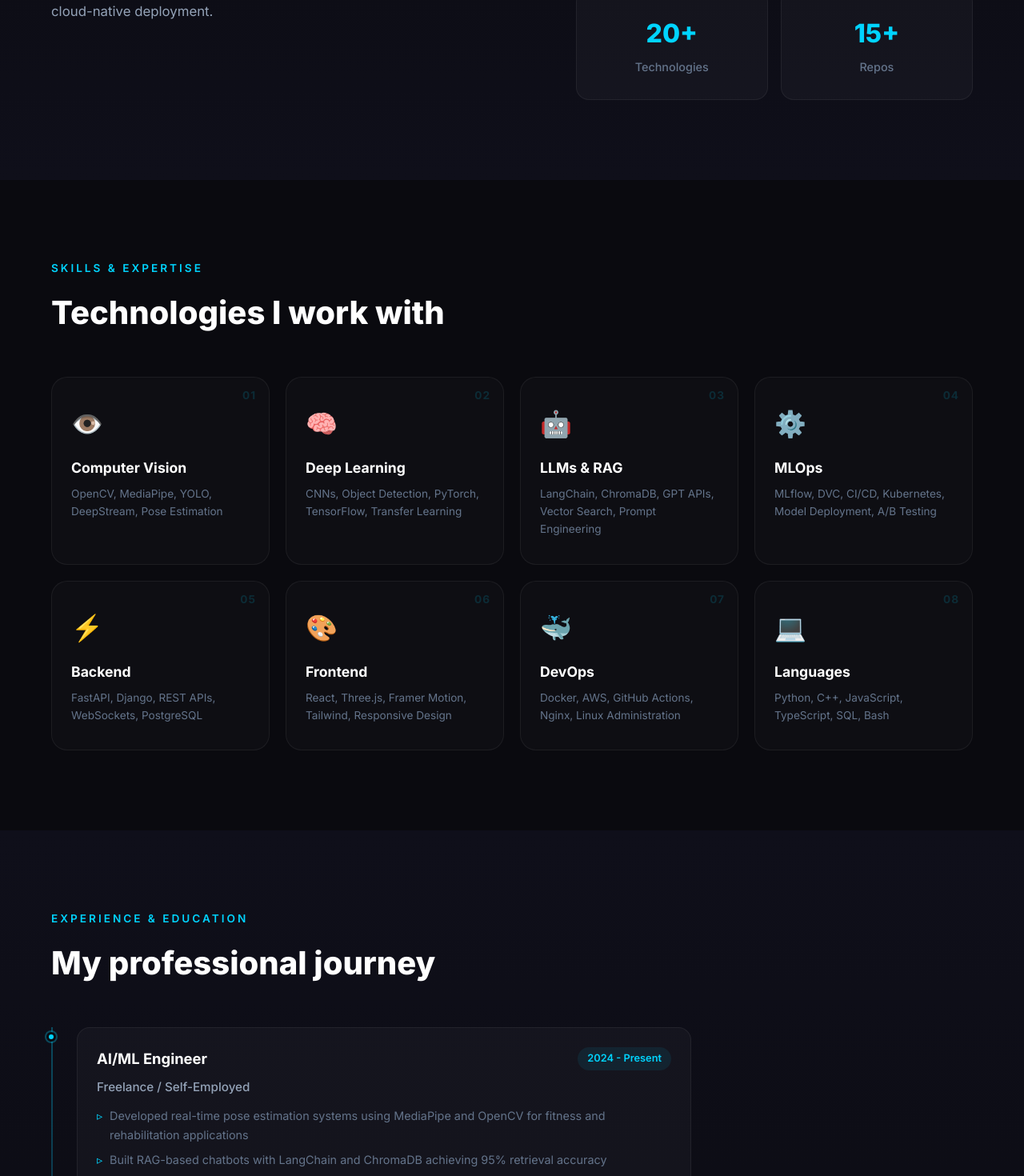
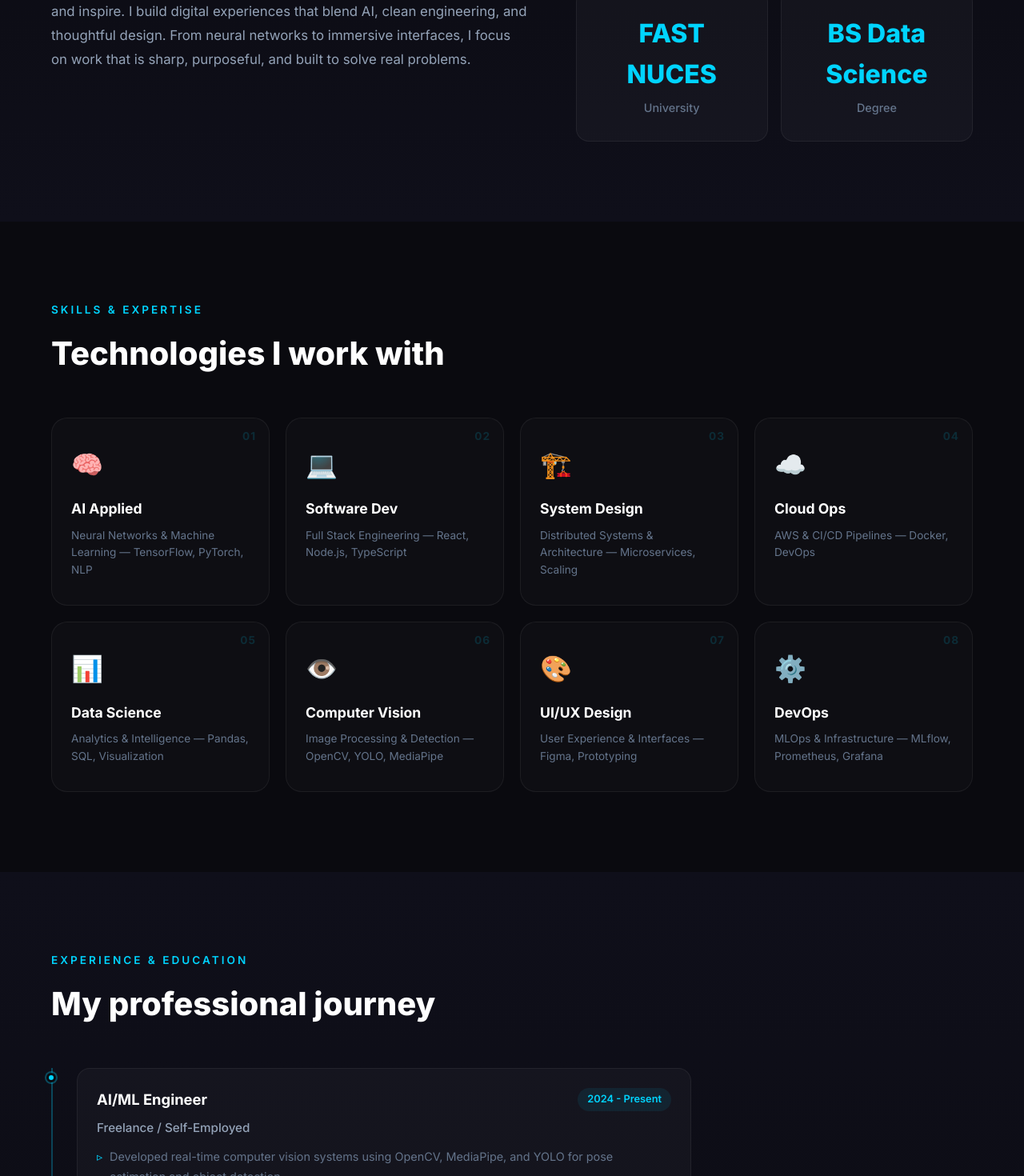
Before and after one commit to roohan-514/portfolio, a React (Vite) app: page / in a window 1280 px wide. Shown: the part 1198-2668 px from the top of the page at 80% size. Built offline with nearby package versions, Linux system fonts and the light colour scheme.

Commit message:
Fix name and links to original values

```diff
--- a/src/data/portfolioData.js
+++ b/src/data/portfolioData.js
@@ -1,37 +1,38 @@
 export const personalInfo = {
-  name: "Roohan Ahmad",
-  title: "AI/ML Engineer & Full-Stack Developer",
-  tagline: "Crafting intelligent solutions from pixels to pipelines",
+  name: "Syed Roohan Ali Rizvi",
+  shortName: "Roohan",
+  title: "AI & Machine Learning Enthusiast",
+  tagline: "AI & Full-Stack Developer | MLOps | System Design | Open Source",
   location: "Pakistan",
-  email: "roohan.ahmad@example.com",
+  email: "roohan.rizvi@gmail.com",
   resumeUrl: "#",
   avatar: "https://avatars.githubusercontent.com/u/132151644?v=4",
   social: {
     github: "https://github.com/roohan-514",
-    linkedin: "https://linkedin.com/in/roohan-ahmad",
-    email: "mailto:roohan.ahmad@example.com",
+    linkedin: "https://www.linkedin.com/in/roohan-ali-8a4b082a0/",
+    email: "mailto:roohan.rizvi@gmail.com",
   },
   about: [
-    "AI/ML Engineer with expertise in Computer Vision, Deep Learning, and MLOps. Passionate about building end-to-end intelligent systems that bridge research and production.",
-    "Experienced in developing real-time pose estimation systems, RAG-based chatbots, and scalable ML pipelines. Proficient in Python, C++, React, and cloud-native deployment.",
+    "I'm an AI & Full-Stack Developer building production-grade intelligent systems — from RAG chatbots and MLOps pipelines to real-time computer vision and payment platforms. I love architecting scalable solutions, contributing to open source, and writing about what I build.",
+    "I don't just build software; I craft digital ecosystems that think, respond, and inspire. I build digital experiences that blend AI, clean engineering, and thoughtful design. From neural networks to immersive interfaces, I focus on work that is sharp, purposeful, and built to solve real problems.",
   ],
   stats: [
-    { label: "Projects", value: "10+" },
-    { label: "Experience", value: "2+ Years" },
-    { label: "Technologies", value: "20+" },
-    { label: "Repos", value: "15+" },
+    { label: "Projects", value: "15+" },
+    { label: "Focus", value: "Future Tech" },
+    { label: "University", value: "FAST NUCES" },
+    { label: "Degree", value: "BS Data Science" },
   ],
 };
 
 export const skills = [
-  { id: 1, name: "Computer Vision", icon: "👁️", description: "OpenCV, MediaPipe, YOLO, DeepStream, Pose Estimation" },
-  { id: 2, name: "Deep Learning", icon: "🧠", description: "CNNs, Object Detection, PyTorch, TensorFlow, Transfer Learning" },
-  { id: 3, name: "LLMs & RAG", icon: "🤖", description: "LangChain, ChromaDB, GPT APIs, Vector Search, Prompt Engineering" },
-  { id: 4, name: "MLOps", icon: "⚙️", description: "MLflow, DVC, CI/CD, Kubernetes, Model Deployment, A/B Testing" },
-  { id: 5, name: "Backend", icon: "⚡", description: "FastAPI, Django, REST APIs, WebSockets, PostgreSQL" },
-  { id: 6, name: "Frontend", icon: "🎨", description: "React, Three.js, Framer Motion, Tailwind, Responsive Design" },
-  { id: 7, name: "DevOps", icon: "🐳", description: "Docker, AWS, GitHub Actions, Nginx, Linux Administration" },
-  { id: 8, name: "Languages", icon: "💻", description: "Python, C++, JavaScript, TypeScript, SQL, Bash" },
+  { id: 1, name: "AI Applied", icon: "🧠", description: "Neural Networks & Machine Learning — TensorFlow, PyTorch, NLP" },
+  { id: 2, name: "Software Dev", icon: "💻", description: "Full Stack Engineering — React, Node.js, TypeScript" },
+  { id: 3, name: "System Design", icon: "🏗️", description: "Distributed Systems & Architecture — Microservices, Scaling" },
+  { id: 4, name: "Cloud Ops", icon: "☁️", description: "AWS & CI/CD Pipelines — Docker, DevOps" },
+  { id: 5, name: "Data Science", icon: "📊", description: "Analytics & Intelligence — Pandas, SQL, Visualization" },
+  { id: 6, name: "Computer Vision", icon: "👁️", description: "Image Processing & Detection — OpenCV, YOLO, MediaPipe" },
+  { id: 7, name: "UI/UX Design", icon: "🎨", description: "User Experience & Interfaces — Figma, Prototyping" },
+  { id: 8, name: "DevOps", icon: "⚙️", description: "MLOps & Infrastructure — MLflow, Prometheus, Grafana" },
 ];
 
 export const experience = [
@@ -41,20 +42,9 @@ export const experience = [
     company: "Freelance / Self-Employed",
     period: "2024 - Present",
     description: [
-      "Developed real-time pose estimation systems using MediaPipe and OpenCV for fitness and rehabilitation applications",
-      "Built RAG-based chatbots with LangChain and ChromaDB achieving 95% retrieval accuracy",
-      "Designed and deployed MLOps pipelines with MLflow and Docker for reproducible model training",
-    ],
-  },
-  {
-    id: 2,
-    role: "Computer Vision Intern",
-    company: "Tech Solutions Inc.",
-    period: "2023 - 2024",
-    description: [
-      "Implemented YOLO-based object detection system reducing inference time by 40% through model optimization",
-      "Created automated data preprocessing pipelines for large-scale image datasets",
-      "Integrated DeepStream SDK for real-time video analytics on edge devices",
+      "Developed real-time computer vision systems using OpenCV, MediaPipe, and YOLO for pose estimation and object detection",
+      "Built RAG-based chatbots with LangChain and ChromaDB achieving high retrieval accuracy",
+      "Designed and deployed MLOps pipelines with MLflow and Docker for reproducible model training and serving",
     ],
   },
 ];
@@ -62,60 +52,90 @@ export const experience = [
 export const education = [
   {
     id: 1,
-    degree: "B.S. Computer Science",
+    degree: "BS Data Science",
     school: "FAST National University of Computer and Emerging Sciences (NUCES)",
     period: "2021 - 2025",
-    description: "Focus on AI/ML, Computer Vision, and Software Engineering",
+    description: "Focus on Neural Networks, ML Pipelines, AI Systems Design",
+  },
+  {
+    id: 2,
+    degree: "ICS (Intermediate in Computer Science)",
+    school: "Government College University (GCU), Lahore",
+    period: "2019 - 2021",
+    description: "Computer Science, Physics, Mathematics",
+  },
+  {
+    id: 3,
+    degree: "Matriculation — Science",
+    school: "Beaconhouse School System",
+    period: "2017 - 2019",
+    description: "Science, Mathematics, Computer Studies",
   },
 ];
 
 export const projects = [
   {
     id: 1,
-    title: "BodyPose Dashboard",
-    description: "Real-time 3D pose visualization dashboard with MediaPipe and Three.js. Supports multi-person tracking, angle calculations, and exercise rep counting.",
-    tags: ["Python", "MediaPipe", "Three.js", "React", "FastAPI"],
+    title: "Urdu Deepfake Audio Detection",
+    description: "Detecting deepfake Urdu audio using VGG16-based transformer models for robust audio forensics.",
+    tags: ["Python", "TensorFlow", "VGG16", "Deep Learning"],
     image: "https://images.unsplash.com/photo-1551288049-bebda4e38f71?w=600&h=400&fit=crop",
-    links: { github: "https://github.com/roohan-514/bodypose-dashboard", demo: "#" },
+    links: { github: "https://github.com/roohan-514/DEEP-FAKE-AUDIO-DETECTION", demo: "#" },
   },
   {
     id: 2,
-    title: "Driver Drowsiness Monitor",
-    description: "Real-time driver monitoring system using computer vision. Detects eye closure, yawning, and head pose to alert drivers of fatigue.",
-    tags: ["OpenCV", "MediaPipe", "Python", "Dlib", "PyGame"],
-    image: "https://images.unsplash.com/photo-1515162816999-a0c47dc192f7?w=600&h=400&fit=crop",
-    links: { github: "https://github.com/roohan-514/Driver-Drowsiness-Monitoring-System", demo: "#" },
+    title: "RAG Chatbot System",
+    description: "Retrieval-Augmented Generation chatbot that answers questions based on your documents. Built with LangChain, ChromaDB, and OpenAI.",
+    tags: ["Python", "LangChain", "ChromaDB", "FastAPI", "React"],
+    image: "https://images.unsplash.com/photo-1677442136019-21780ecad995?w=600&h=400&fit=crop",
+    links: { github: "https://github.com/roohan-514/rag-chatbot-system", demo: "#" },
   },
   {
     id: 3,
-    title: "RAG Chatbot",
-    description: "Retrieval-Augmented Generation chatbot with LangChain and ChromaDB. Supports document ingestion, semantic search, and context-aware responses.",
-    tags: ["LangChain", "ChromaDB", "FastAPI", "Sentence Transformers", "React"],
-    image: "https://images.unsplash.com/photo-1677442136019-21780ecad995?w=600&h=400&fit=crop",
-    links: { github: "https://github.com/roohan-514/rag-chatbot", demo: "#" },
+    title: "MLOps Production Pipeline",
+    description: "End-to-end ML production pipeline with MLflow tracking, model registry, FastAPI serving, Streamlit monitoring, and Docker deployment.",
+    tags: ["Python", "MLflow", "FastAPI", "Docker", "Streamlit"],
+    image: "https://images.unsplash.com/photo-1555949963-aa79dcee981c?w=600&h=400&fit=crop",
+    links: { github: "https://github.com/roohan-514/mlops-production-pipeline", demo: "#" },
   },
   {
     id: 4,
-    title: "MLOps Pipeline",
-    description: "End-to-end ML pipeline with experiment tracking, model registry, and automated deployment using MLflow and Docker.",
-    tags: ["MLflow", "DVC", "Docker", "FastAPI", "Python"],
-    image: "https://images.unsplash.com/photo-1555949963-aa79dcee981c?w=600&h=400&fit=crop",
-    links: { github: "https://github.com/roohan-514/mlops-pipeline", demo: "#" },
+    title: "AI Code Review Assistant",
+    description: "AI-powered code review tool that analyzes code quality, finds bugs, detects security vulnerabilities, and suggests improvements using OpenAI.",
+    tags: ["Python", "OpenAI", "FastAPI", "React", "Docker"],
+    image: "https://images.unsplash.com/photo-1558346490-a72e53ae2d4f?w=600&h=400&fit=crop",
+    links: { github: "https://github.com/roohan-514/ai-code-review-assistant", demo: "#" },
   },
   {
     id: 5,
-    title: "Image Preprocessing Engine",
-    description: "Automated image preprocessing pipeline with augmentation, resizing, normalization, and format conversion for ML datasets.",
-    tags: ["OpenCV", "Python", "NumPy", "Albumentations", "DVC"],
-    image: "https://images.unsplash.com/photo-1558346490-a72e53ae2d4f?w=600&h=400&fit=crop",
-    links: { github: "https://github.com/roohan-514/image-preprocessing", demo: "#" },
+    title: "ICU Monitoring System",
+    description: "AI-powered real-time ICU patient monitoring with XGBoost risk prediction, clinical alerts, and automated reports.",
+    tags: ["FastAPI", "React", "PostgreSQL", "XGBoost", "WebSocket"],
+    image: "https://images.unsplash.com/photo-1588776814546-1ffcf47267a5?w=600&h=400&fit=crop",
+    links: { github: "https://github.com/roohan-514/ICU-MONITORING-SYSTEM", demo: "#" },
   },
   {
     id: 6,
-    title: "ICU Monitoring System",
-    description: "Real-time ICU patient monitoring system with video analytics, anomaly detection, and alerting for critical events.",
-    tags: ["DeepStream", "YOLO", "FastAPI", "React", "WebSocket"],
-    image: "https://images.unsplash.com/photo-1588776814546-1ffcf47267a5?w=600&h=400&fit=crop",
-    links: { github: "https://github.com/roohan-514/icu-monitoring-system", demo: "#" },
+    title: "AI Facial Recognition Attendance",
+    description: "AI-powered attendance system using facial recognition for automated, contactless check-ins.",
+    tags: ["Python", "OpenCV", "Face Recognition", "FastAPI"],
+    image: "https://images.unsplash.com/photo-1515162816999-a0c47dc192f7?w=600&h=400&fit=crop",
+    links: { github: "https://github.com/roohan-514/AI-Facial-Recognition-Attendance", demo: "#" },
+  },
+  {
+    id: 7,
+    title: "Driver Drowsiness Monitoring",
+    description: "Real-time driver monitoring using computer vision for drowsiness, yawning, and phone usage detection with YOLOv11.",
+    tags: ["Python", "OpenCV", "YOLO", "MediaPipe", "React"],
+    image: "https://images.unsplash.com/photo-1544636331-e26879cd4d9b?w=600&h=400&fit=crop",
+    links: { github: "https://github.com/roohan-514/Driver-Drowsiness-Identity-Monitoring-System", demo: "#" },
+  },
+  {
+    id: 8,
+    title: "AutoForge",
+    description: "AI-powered code automation platform that generates REST APIs, database schemas, and executable code from plain English.",
+    tags: ["Python", "FastAPI", "React", "Claude AI", "Docker"],
+    image: "https://images.unsplash.com/photo-1555949963-ff1cf47267a5?w=600&h=400&fit=crop",
+    links: { github: "https://github.com/roohan-514/AUTOFORGE", demo: "#" },
   },
 ];
```
